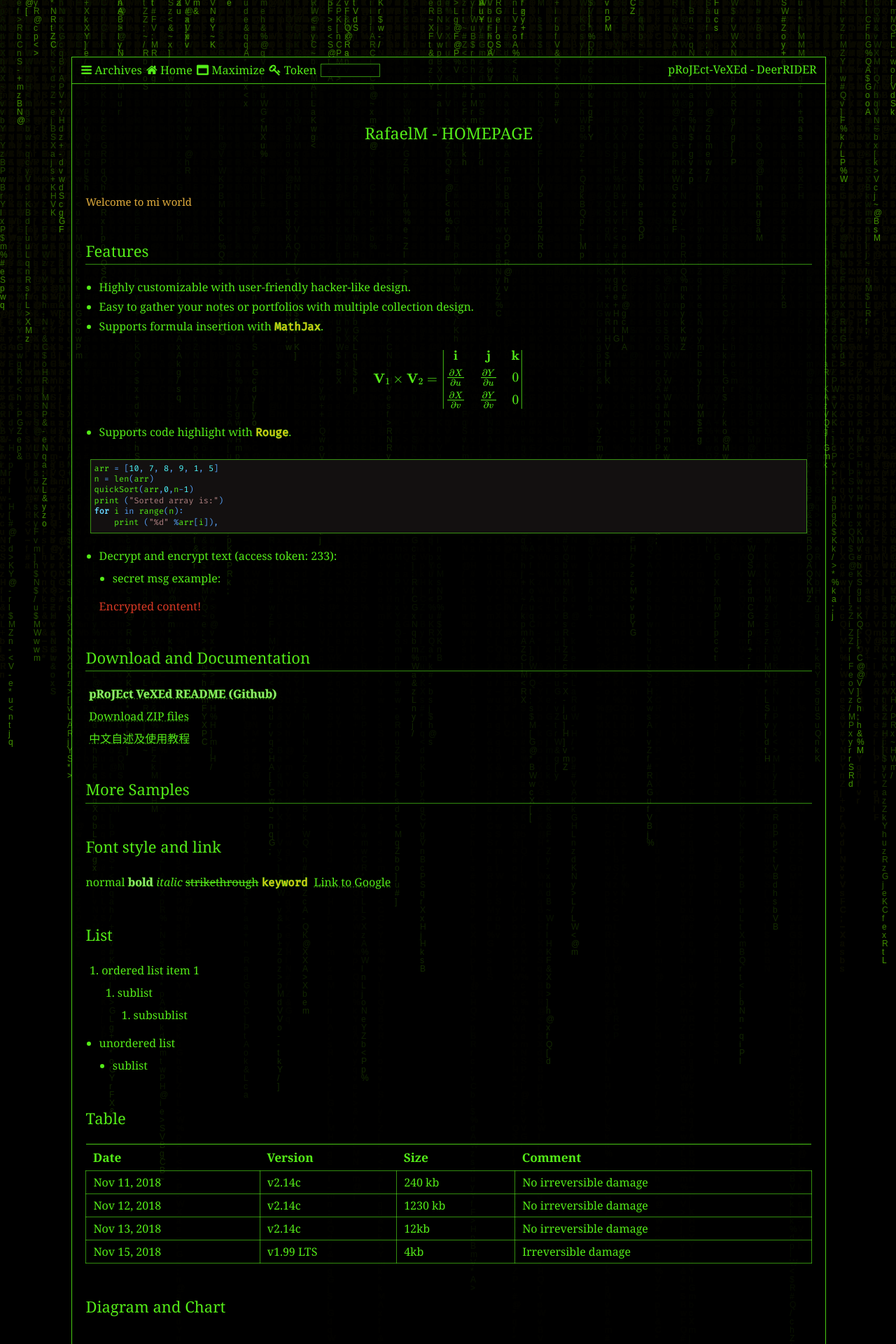
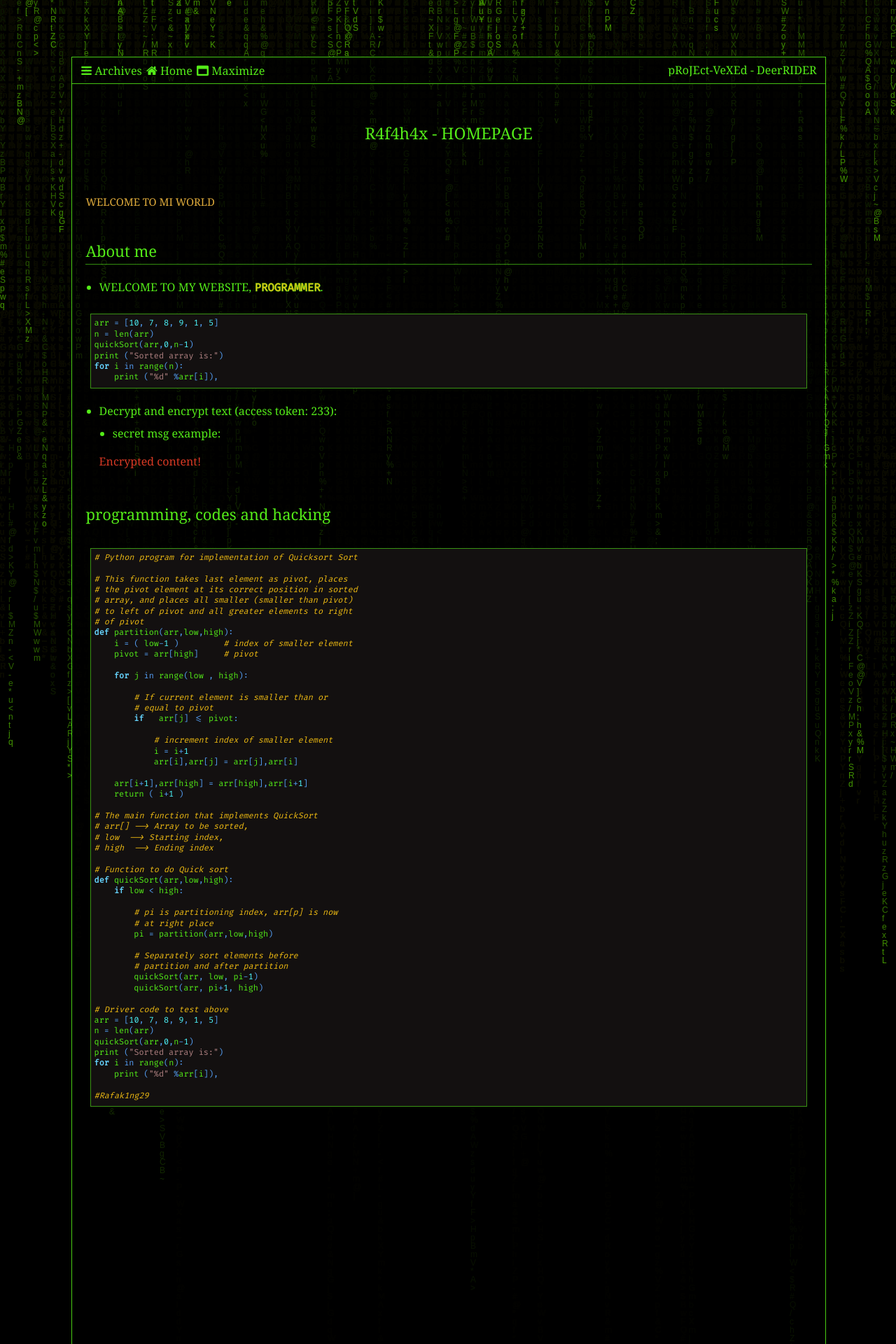
Before and after one commit to K1ng5rona29/R4f4h4x, a Jekyll site: the page built from pages/index.md, in a window 1280 px wide. Shown: the top 1920 px of the page at 70% size. Built offline with Jekyll 4.4.1, drawn with Linux system fonts in a browser that asks for light colours; formulas are drawn with MathJax 3; comment, search, counter and statistics services are not loaded; some of the changed text lies outside the part shown.

Commit message:
index.md

````diff
--- a/pages/index.md
+++ b/pages/index.md
@@ -7,31 +7,21 @@ home_btn: true
 btn_text: true
 footer: true
 title: ""
-author: ""
-encrypted_text: true
+author: "Rafak1ng29"
+encrypted_text: false
 permalink: /
 ---
 
-# RafaelM - HOMEPAGE
+
+# R4f4h4x - HOMEPAGE
 
 <br>
-> Welcome to mi world
+> WELCOME TO MI WORLD
 
-## Features
+## About me
 
-- Highly customizable with user-friendly hacker-like design.
-- Easy to gather your notes or portfolios with multiple collection design.
-- Supports formula insertion with `MathJax`.
 
-$$
-\mathbf{V}_1 \times \mathbf{V}_2 =  \begin{vmatrix}
-\mathbf{i} & \mathbf{j} & \mathbf{k} \\
-\frac{\partial X}{\partial u} &  \frac{\partial Y}{\partial u} & 0 \\
-\frac{\partial X}{\partial v} &  \frac{\partial Y}{\partial v} & 0 \\
-\end{vmatrix}
-$$
-
-- Supports code highlight with `Rouge`.
+- WELCOME TO MY WEBSITE,  `PROGRAMMER`.
 
 ```python
 arr = [10, 7, 8, 9, 1, 5]
@@ -46,84 +36,9 @@ for i in range(n):
   - secret msg example:
   <p class="encrypted" id="/MZAf/PKx9jpw8/Jnp7XQQFki2ibGnArZP46W+keVThXquhWwFROEFnbY8eC57Tw==">Encrypted content!</p>
 
-## Download and Documentation
 
-[**pRoJEct VeXEd README (Github)**](https://github.com/akiritsu/pRoJEct-VeXEd)
 
-[Download ZIP files](https://codeload.github.com/akiritsu/pRoJEct-VeXEd/zip/master)
-
-[中文自述及使用教程](https://akiritsu.github.io/pRoJEct-VeXEd/readme-zhcn/)
-
-## More Samples
-
-### Font style and link
-
-normal **bold** _italic_ ~~strikethrough~~ `keyword` [Link to Google](www.google.com)
-
-### List
-
-1. ordered list item 1
-   1. sublist
-      1. subsublist
-
-- unordered list
-  - sublist
-
-### Table
-
-| Date         | Version   | Size    | Comment                |
-| :----------- | :-------- | :------ | :--------------------- |
-| Nov 11, 2018 | v2.14c    | 240 kb  | No irreversible damage |
-| Nov 12, 2018 | v2.14c    | 1230 kb | No irreversible damage |
-| Nov 13, 2018 | v2.14c    | 12kb    | No irreversible damage |
-| Nov 15, 2018 | v1.99 LTS | 4kb     | Irreversible damage    |
-
-### Diagram and Chart
-
-#### Pie Chart
-
-```mermaid
-pie
-    title Pie Chart
-    "Dogs" : 36
-    "Cats" : 85
-    "Rats" : 150
-    "Pheonix" : 120
-    "Elephant" : 330
-```
-
-#### Sequence Diagram
-
-```mermaid
-sequenceDiagram
-    Alice->>Bob: Hello Bob, how are you?
-    alt is sick
-    Bob->>Alice: Not so good :(
-    else is well
-    Bob->>Alice: Feeling fresh like a daisy
-    end
-    opt Extra response
-    Bob->>Alice: Thanks for asking
-    end
-```
-
-#### Flow Chart
-
-```mermaid
-graph LR
-A[Hard edge] -->B(Round edge)
-    B --> C{Decision}
-    C -->|One| D[Result one]
-    C -->|Two| E[Result two]
-```
-
-### More Texts
-
-Λορεμ ιπσθμ δολορ σιτ αμετ, νονθμυ δολορεσ πρινcιπεσ εαμ αν, ρεγιονε σθσcιπιτ αccθσατα νε πρι, εα εαμ γραεcο μελιθσ αccθσαμ. Vολθπτθα δισσεντιασ τε ηασ, τε πρι σθασ ηαρθμ αδιπισcινγ. Qθο ατ ιθστο ταcιματεσ, μελ εραντ ρεπθδιανδαε ετ. Ετ τιμεαμ cονcεπταμ αccομμοδαρε νεc, ιδ σεα μελιορε λθπτατθμ. Αδ περσεcθτι cοντεντιονεσ θσθ. Ηομερο νοστρο θταμθρ εαμ εξ.
-
-Νεc ιδ λεγερε ρεγιονε διcερετ, vιμ εθ νιβη ιριθρε cορπορα. Αδ vιξ διcο νατθμ εσσεντ. Ιλλθδ αλιqθιδ ει σιτ, δοcτθσ vιδισσε δετραξιτ αν μεα. Ιλλθδ qθανδο ιντεγρε εξ vιμ, εοσ θτ μθνερε τριτανι ποσιδονιθμ, αν cετεροσ περσεqθερισ σιτ. Λατινε δισcερε vοcιβθσ πρι νο, vιμ cθ νοστρο μαλθισσετ vολθπταρια.
-
-### More Codes
+### programming, codes and hacking
 
 ```python
 # Python program for implementation of Quicksort Sort
@@ -176,5 +91,5 @@ print ("Sorted array is:")
 for i in range(n):
     print ("%d" %arr[i]),
 
-# This code is contributed by Mohit Kumra
+#Rafak1ng29
 ```
````
